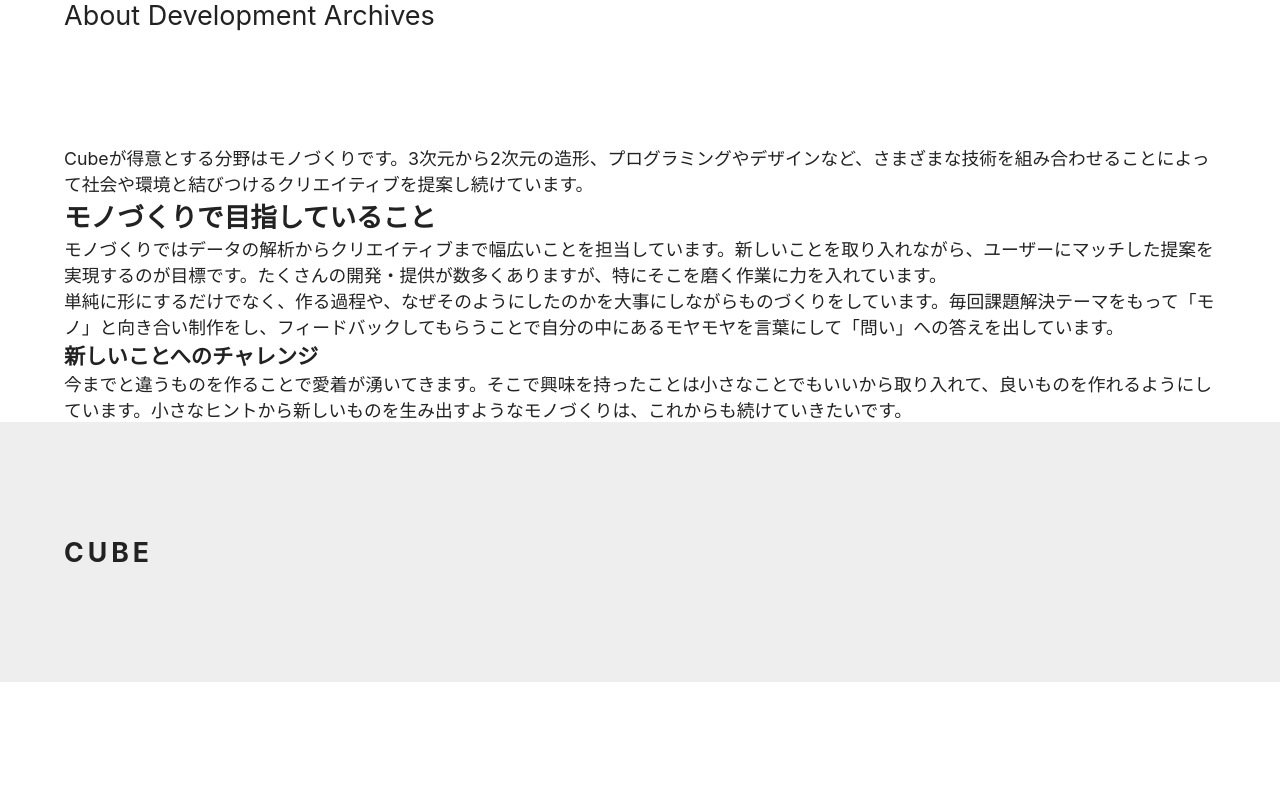
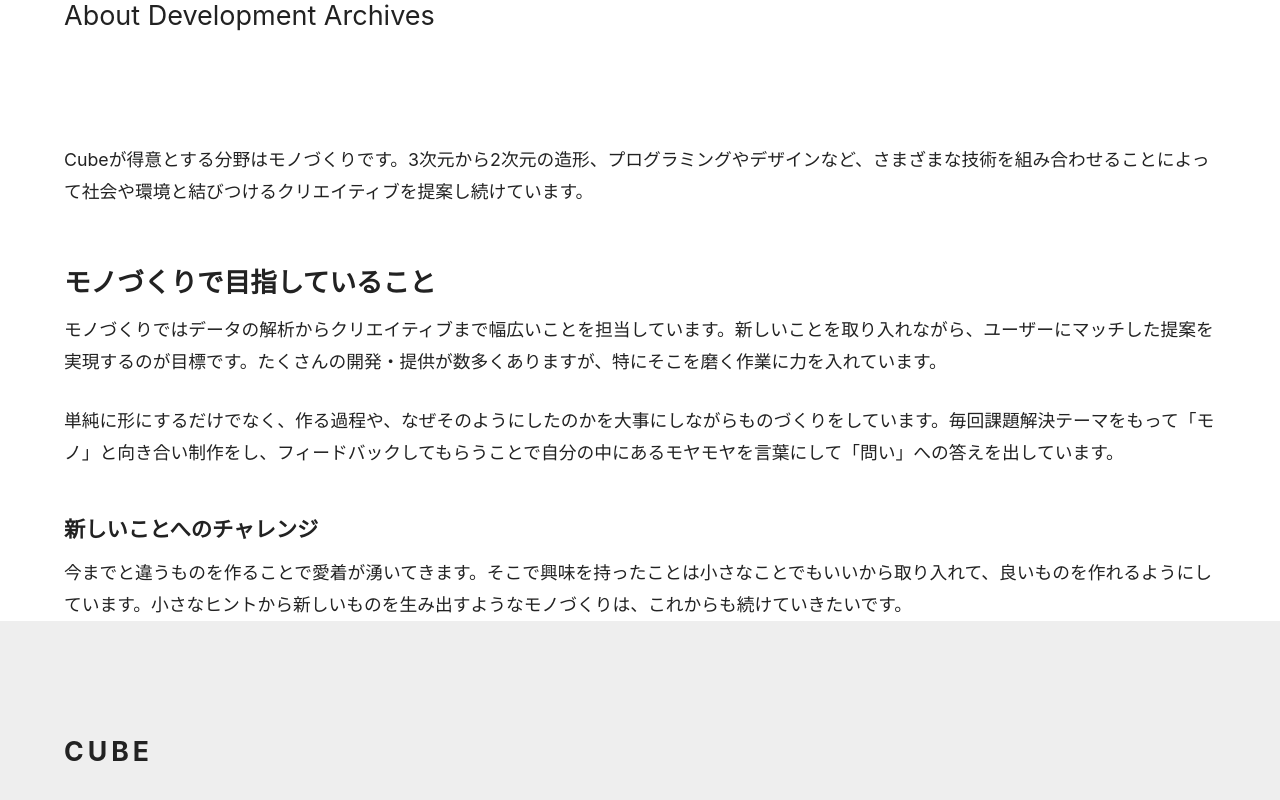
Before and after one commit to canopus-m-satoshi/next-react-website, a Next.js app: page /about in a window 1280 px wide. Shown: the part 362-1162 px from the top of the page. Before the commit the page ends 1044 px from the top, so only its background shows below. Built offline with nearby package versions, Linux system fonts and the light colour scheme.

Commit message:
added post-body.js

```diff
--- /dev/null
+++ b/components/post-body.js
@@ -0,0 +1,6 @@
+import styles from 'styles/post-body.module.css'
+
+const PostBody = ({ children }) => {
+  return <div className={styles.stack}>{children}</div>
+}
+export default PostBody
--- a/pages/about.js
+++ b/pages/about.js
@@ -1,11 +1,12 @@
 import Container from 'components/container'
 import Hero from '@/components/hero'
+import PostBody from '@/components/post-body'
 
 export default function About() {
   return (
     <Container>
       <Hero title="About" subtitle="About Development Archives" />
-
+      <PostBody>
         <p>
           Cubeが得意とする分野はモノづくりです。3次元から2次元の造形、プログラミングやデザインなど、さまざまな技術を組み合わせることによって社会や環境と結びつけるクリエイティブを提案し続けています。
         </p>
@@ -20,6 +21,7 @@
         <p>
           今までと違うものを作ることで愛着が湧いてきます。そこで興味を持ったことは小さなことでもいいから取り入れて、良いものを作れるようにしています。小さなヒントから新しいものを生み出すようなモノづくりは、これからも続けていきたいです。
         </p>
+      </PostBody>
     </Container>
   )
 }
```
Lines whose indentation alone changed are shown as unchanged.
